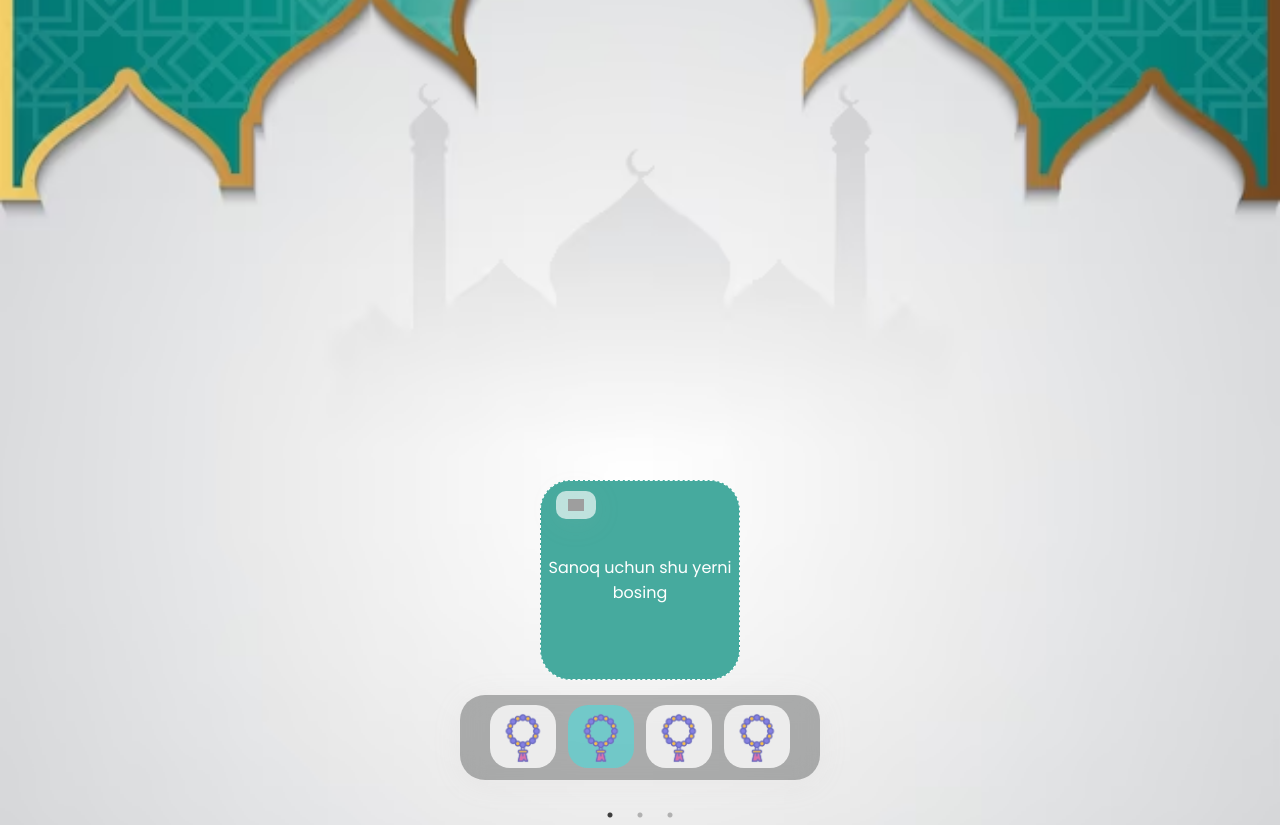
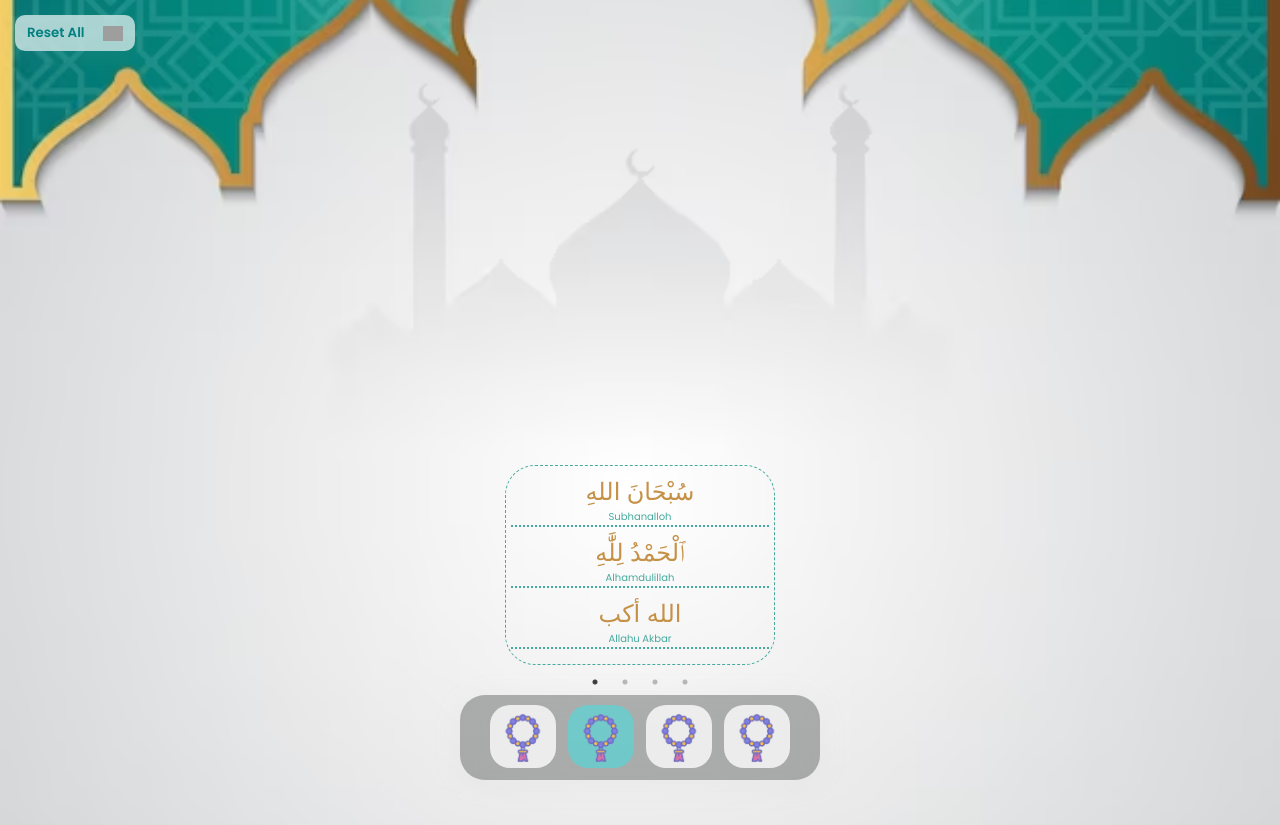
Before and after one commit to zakirovravshan/namaz.uz, a React (Create React App) app: page /settings in a window 1280 px wide. Shown: the top 825 px of the page. Built offline with nearby package versions, Linux system fonts and the light colour scheme; grey boxes are pictures that could not be loaded.

Commit message:
add zikrs

```diff
--- a/package.json
+++ b/package.json
@@ -14,6 +14,7 @@
     "framer-motion": "^10.11.6",
     "react": "^18.2.0",
     "react-dom": "^18.2.0",
+    "react-hot-toast": "^2.4.0",
     "react-modal": "^3.16.1",
     "react-router-dom": "^6.3.0",
     "react-scripts": "5.0.1",
--- a/src/pages/Settings/Settings.css
+++ b/src/pages/Settings/Settings.css
@@ -12,16 +12,18 @@ body {
 }
 
 .tasbeh__button {
+    padding: 5px;
     position: absolute;
-    bottom: 120px;
+    bottom: 135px;
     width: 100%;
-    max-width: 200px;
+    max-width: 270px;
     height: 200px;
     border-radius: 30px;
     font-size: 16px;
-    border: 1px dashed #fff;
-    background-color: #46aa9e;
+    border: 1px dashed #46aa9e;
+    background-color: transparent;
     color: #fff;
+
     font-family: 'Poppins', sans-serif;
     ;
 }
@@ -41,7 +43,7 @@ body {
     padding: 8px 12px;
     color: #fff;
     position: absolute;
-    top: 10px;
+    top: 15px;
     left:15px;
     background: rgba(255, 255, 255, 0.653);
     border-radius: 10px;
@@ -53,11 +55,16 @@ body {
     align-items: center;
     justify-content: space-between;
     width: 100%;
-    max-width: 40px;
+    max-width: 120px;
     border: none;
     color: teal;
     font-weight: 600;
     z-index: 999;
+}
+
+.tasbeh__33{
+    margin-bottom: 8px;
+    border-bottom: 2px dotted #46aa9e;
 }
 
 .modal__button {
@@ -82,11 +89,27 @@ body {
     font-weight: 600;
 
 }
-.big__box{
-    display: flex;
-    align-items: center;
-    gap: 40px;
-}
+
 .box{
     width: 60px;
 }
+
+
+.slick-dots li {
+    margin: 0 0.25rem;
+    position: absolute;
+    bottom: 133px;
+    width: 10px;
+}
+.uz{
+    font-size: 10px;
+     color: #46aa9e;
+}
+.ar_uz{
+    font-size: 10px;
+     color: #46aa9e;
+}
+.ar{
+    font-size: 24px;
+     color: #c59147;
+}
--- a/src/pages/Settings/Settings.jsx
+++ b/src/pages/Settings/Settings.jsx
@@ -8,18 +8,82 @@ import { Button } from '@mui/material';
 import 'slick-carousel/slick/slick.css';
 import 'slick-carousel/slick/slick-theme.css';
 import Slider from 'react-slick';
+import { Toaster, toast } from 'react-hot-toast';
 
 const Settings = () => {
-	const [modal, setModal] = useState(false);
 	var [counter, setCounter] = useState(localStorage.getItem('counter'));
+	var [counter2, setCounter2] = useState(localStorage.getItem('counter2'));
+	var [counter3, setCounter3] = useState(localStorage.getItem('counter3'));
+	var [counter4, setCounter4] = useState(localStorage.getItem('counter4'));
+	var [counter5, setCounter5] = useState(localStorage.getItem('counter5'));
 
-	var handleCount = () => {
+	var handleCount1 = () => {
+		if (counter == 0) {
+			toast.success('Subhanalloh 33ta', {
+				duration: 8000,
+			});
+		}
+		if (counter == 32) {
+			toast.success('Alhamdulillah 33ta ❗️', {
+				duration: 8000,
+			});
+		}
+		if (counter == 65) {
+			toast.success('Allohu Akbar 33ta ❗️', {
+				duration: 8000,
+			});
+		}
 		localStorage.setItem('counter', counter);
-		var number = JSON.parse(localStorage.getItem('counter'));
-		var sum = number + 1;
-		localStorage.setItem('counter', sum);
+		var number1 = JSON.parse(localStorage.getItem('counter'));
+		var sum1 = number1 + 1;
+		localStorage.setItem('counter', sum1);
 		setCounter(localStorage.getItem('counter'));
 	};
+	var handleCount2 = () => {
+		if (counter2 == 99) {
+			toast.success('Ma sha Alloh!');
+		}
+
+		localStorage.setItem('counter2', counter2);
+		var number2 = JSON.parse(localStorage.getItem('counter2'));
+		var sum2 = number2 + 1;
+		localStorage.setItem('counter2', sum2);
+		setCounter2(localStorage.getItem('counter2'));
+	};
+	var handleCount3 = () => {
+		if (counter2 == 99) {
+			toast.success('Ma sha Alloh!');
+		}
+		localStorage.setItem('counter3', counter3);
+		var number3 = JSON.parse(localStorage.getItem('counter3'));
+		var sum3 = number3 + 1;
+		localStorage.setItem('counter3', sum3);
+		setCounter3(localStorage.getItem('counter3'));
+	};
+	var handleCount4 = () => {
+		if (counter2 == 99) {
+			toast.success('Ma sha Alloh!');
+		}
+		localStorage.setItem('counter4', counter4);
+		var number4 = JSON.parse(localStorage.getItem('counter4'));
+		var sum4 = number4 + 1;
+		localStorage.setItem('counter4', sum4);
+		setCounter4(localStorage.getItem('counter4'));
+	};
+	// var handleCount5 = () => {
+	// 	if (counter5 == 32) {
+	// 		toast.success('Ma sha Alloh!');
+	// 	}
+	// 	if (counter5 == 33 || counter5 == 34) {
+	// 		toast.error('33 tadan kopaytirib yubordingiz!');
+	// 	}
+	// 	localStorage.setItem('counter5', counter5);
+	// 	var number5 = JSON.parse(localStorage.getItem('counter5'));
+	// 	var sum5 = number5 + 1;
+	// 	localStorage.setItem('counter5', sum5);
+	// 	setCounter5(localStorage.getItem('counter5'));
+	// };
+
 	var settings = {
 		centerMode: true,
 		centerPadding: '80px',
@@ -57,6 +121,22 @@ const Settings = () => {
 		],
 	};
 	return (
+		<div>
+			<button
+				onClick={() => {
+					setCounter(0);
+					localStorage.setItem('counter', 0);
+					setCounter2(0);
+					localStorage.setItem('counter2', 0);
+					setCounter3(0);
+					localStorage.setItem('counter3', 0);
+					setCounter4(0);
+					localStorage.setItem('counter4', 0);
+				}}
+				className='reset__button'>
+				Reset All
+				<img src={redo} alt='redo' width={'20px'} />
+			</button>
 			<Slider className='big_box' {...settings}>
 				<div className='box'>
 					<div className='wrapper'>
@@ -66,70 +146,92 @@ const Settings = () => {
 							whileTap={{ scale: 0.98 }}
 							transition={{ type: 'spring', stiffness: 400, damping: 17 }}
 							className='tasbeh__button'
-						onClick={() => handleCount()}>
-						<button
-							onClick={() => {
-								setCounter(0);
-								localStorage.setItem('counter', 0);
-							}}
-							className='reset__button'>
-							<img src={redo} alt='redo' width={'20px'} />
-						</button>
-						Sanoq uchun shu yerni bosing
+							onClick={() => handleCount1()}>
+							<p className='ar' >سُبْحَانَ اللهِ</p>
+							<p className='tasbeh__33 ar_uz '>Subhanalloh </p>
+
+							<p className='ar'> ٱلْحَمْدُ لِلَّٰهِ</p>
+							<p className='tasbeh__33 ar_uz'>Alhamdulillah </p>
+
+							<p className='ar'> الله أكب</p>
+							<p className='tasbeh__33 ar_uz'>Allahu Akbar </p>
 						</motion.button>
 					</div>
 				</div>
 				<div className='box'>
 					<div className='wrapper'>
-					<p className='tasbeh__display'>{counter}</p>
+						<p className='tasbeh__display'>{counter2}</p>
 						<motion.button
 							whileHover={{ scale: 1 }}
 							whileTap={{ scale: 0.98 }}
 							transition={{ type: 'spring', stiffness: 400, damping: 17 }}
 							className='tasbeh__button'
-						onClick={() => handleCount()}>
-						<button
-							onClick={() => {
-								setCounter(0);
-								localStorage.setItem('counter', 0);
-							}}
-							className='reset__button'>
-							<img src={redo} alt='redo' width={'20px'} />
-						</button>
+							onClick={() => handleCount2()}>
+							<p className='ar_uz'>
+								Allahumma Salli Ala Muhammad Waala Ali Muhammad{' '}
+							</p>
+							<p className='ar'>
+
 								ٱللَّٰهُمَّ صَلِّ عَلَىٰ مُحَمَّدٍ وَعَلَىٰ آلِ مُحَمَّدٍ
+							</p>
+							<p className='uz'>
+								Allohim! Payg‘ambarimiz Muhammad Mustafoga beadad salot va salom
+								bo‘lsin
+							</p>
 						</motion.button>
-					<button
-						onClick={() => {
-							setCounter(0);
-							localStorage.setItem('counter', 0);
-						}}
-						className='reset__button'>
-						Reset All <img src={redo} alt='redo' width={'20px'} />
-					</button>
 					</div>
 				</div>
 				<div className='box'>
 					<div className='wrapper'>
-					<p className='tasbeh__display'>{counter}</p>
+						<p className='tasbeh__display'>{counter3}</p>
 						<motion.button
 							whileHover={{ scale: 1 }}
 							whileTap={{ scale: 0.98 }}
 							transition={{ type: 'spring', stiffness: 400, damping: 17 }}
 							className='tasbeh__button'
-						onClick={() => handleCount()}>
-						<button
-							onClick={() => {
-								setCounter(0);
-								localStorage.setItem('counter', 0);
-							}}
-							className='reset__button'>
-							<img src={redo} alt='redo' width={'20px'} />
-						</button>
-						Sanoq uchun shu yerni bosing
+							onClick={() => handleCount3()}>
+							<p className='ar_uz'>
+								Subhanallohi va bihamdihi subhanallohil aziym{' '}
+							</p>
+							<p className='ar'>
+
+								سُبْحَانَ اللَّهِ وَبِحَمْدِهِ، سُبْحَانَ اللَّهِ العَظِيم
+							</p>
+							<p className='uz'>
+								Allohni poklab yod etaman va u zotga hamd aytaman
+							</p>
+						</motion.button>
+					</div>
+				</div>
+				<div className='box'>
+					<div className='wrapper'>
+						<p className='tasbeh__display'>{counter4}</p>
+						<motion.button
+							whileHover={{ scale: 1 }}
+							whileTap={{ scale: 0.98 }}
+							transition={{ type: 'spring', stiffness: 400, damping: 17 }}
+							className='tasbeh__button'
+							onClick={() => handleCount4()}>
+							<p className='ar_uz'>
+								La ilaha illa anta subẍanaka inni kuntu mina-ӟ-alimin
+							</p>
+							<p className='ar'>
+
+								لاَّ إِلَـهَ إِلاَّ أَنتَ سُبْحَـنَكَ إِنِّى كُنتُ مِنَ
+								الظَّـلِمِينَ
+							</p>
+							<p className='uz'>
+								Sendan o‘zga ibodatga loyiq iloh yo‘q, sen har qanday
+								kamchilikdan poksan, albatta, men zolimlardan edim
+							</p>
 						</motion.button>
 					</div>
 				</div>
 			</Slider>
+			<div>
+				<Toaster />
+			</div>
+		</div>
 	);
 	// <ReactModal
 	// 	onRequestClose={() => setModal(false)}
```
Also changed, not shown: 1 other file (tests, documents, lock files or other folders). Lines whose indentation alone changed are shown as unchanged.
